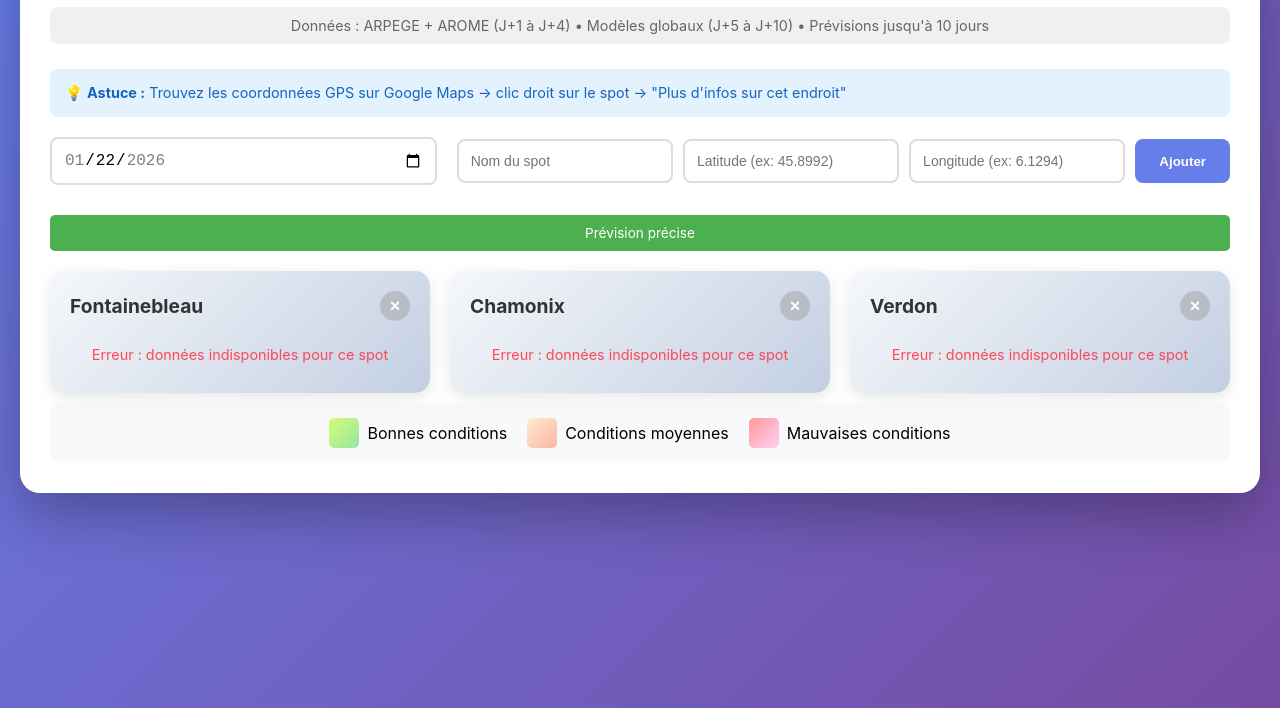
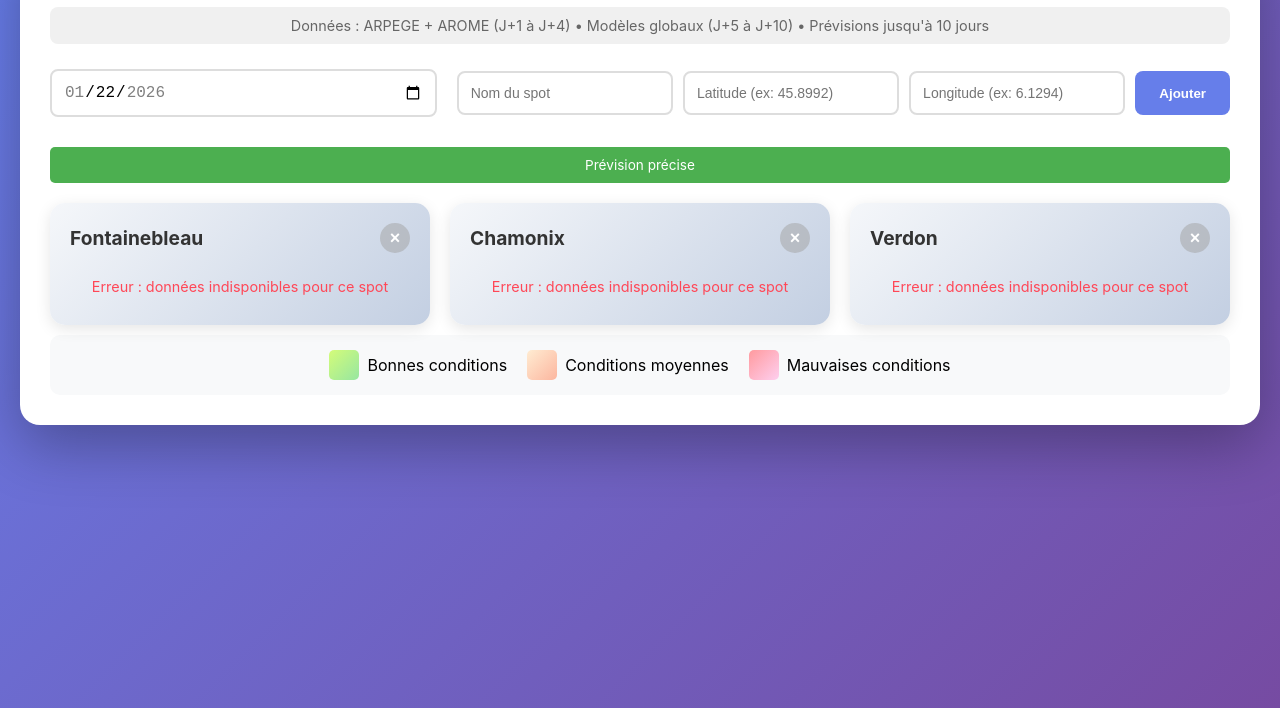
Before and after one commit to RomanFenioux/weather-tool, a plain HTML site: page climbing-weather-compare.html in a window 1280 px wide. Shown: the part 92-800 px from the top of the page. Drawn offline with Linux system fonts and the light colour scheme; no server answers.

Commit message:
ENH: cleanup useless tip for gps coords

```diff
--- a/climbing-weather-compare.html
+++ b/climbing-weather-compare.html
@@ -313,10 +313,6 @@
             Données : ARPEGE + AROME (J+1 à J+4) • Modèles globaux (J+5 à J+10) • Prévisions jusqu'à 10 jours
         </div>
 
-        <div class="help-text">
-            💡 <strong>Astuce :</strong> Trouvez les coordonnées GPS sur Google Maps → clic droit sur le spot → "Plus d'infos sur cet endroit"
-        </div>
-
         <div class="controls">
             <div class="date-selector">
                 <input type="date" id="dateInput">
@@ -336,7 +332,6 @@
             <a id="meteo-blue-link" target="_blank" rel="noopener noreferrer" href="https://www.meteoblue.com/fr/meteo/semaine/0.0N0.0E?day=1">
                 <div class="menu-item" id="linkToMeteoBlue">⛅ Go to Meteoblue</div>
             </a>
-
         </div>
         <div class="trend-banner" id="trendBanner"></div>
         <div class="weather-grid" id="weatherGrid"></div>
```
